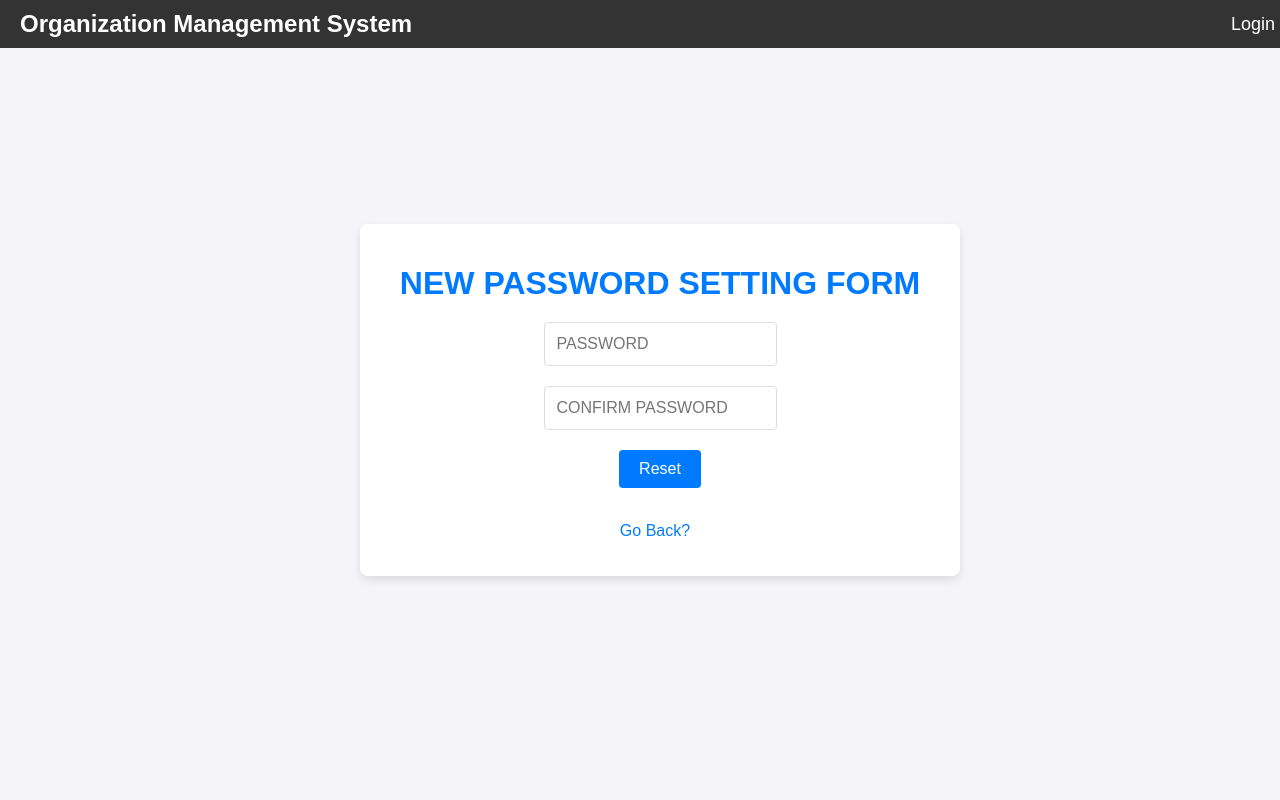
After one commit to Abipyth/organization_management, a Django app: page /set_new_pw/1/1 in a window 1280 px wide. The commit adds this page. Run offline with Django 4.2, Linux system fonts and the light colour scheme.

Commit message:
password resetting templates

```diff
--- a/templates/activate_mail.html
+++ b/templates/activate_mail.html
@@ -2,7 +2,7 @@
 
 Hi {{user.username}}
 
-Click below link to activate your Account with Homestay
+Click below link to activate your Account with Organisation_management_system
 
 http://{{domain}}{% url "activate" uidb64=uid token=token %}
 
--- a/templates/log.html
+++ b/templates/log.html
@@ -35,6 +35,7 @@
             <br>
             <center>
                 <p>Not Registered Yet? <span><a href="/signup">Register Here</a></span></p>
+                <p>Forget Password? <span><a href="/req_reset_pw">Reset</a></span></p>
             </center>
             <br>
 
--- /dev/null
+++ b/templates/set_new_pw.html
@@ -0,0 +1,42 @@
+{% load static %}
+<!DOCTYPE html>
+<html>
+<head>
+    <title>NEW PASSWORD SET</title>
+    <link rel="stylesheet" type="text/css" href="{% static 'css/styles.css' %}">
+</head>
+<body>
+    <center>
+        <div class="centered-container">
+            {% include 'nav.html' %}
+        <h1>NEW PASSWORD SETTING FORM</h1>
+
+      <!----------  <form action="/set_new_pw/<uidb64>/<token>" method="post">---------->
+         <form action="{% url 'set_new_pw' uidb64 token %}" method="post">
+            {%  csrf_token %}
+            {% include 'msg_tag.html' %}
+            <div class="row">
+                <div class="col-md-6 mb-4 d-flex align-items-center">
+                    <div class="form-outline datepicker w-100">
+                        <input type="password" name="pass1" class="form-control form-control-lg" placeholder="PASSWORD">
+                    </div>
+                </div>
+
+                <div class="col-md-6 mb-4 d-flex align-items-center">
+                    <div class="form-outline datepicker w-100">
+                        <input type="password" name="pass2" class="form-control form-control-lg" placeholder="CONFIRM PASSWORD">
+                    </div>
+                </div>
+            </div>
+
+            <div class="mt-0 pt-0">
+                <center><input class="btn btn-primary btn-lg" type="submit" value="Reset" /></center>
+            </div>
+            <br>
+        </form>
+        <p> <a href="/in"> Go Back?</a></p>
+    </div>
+    </center>
+
+</body>
+</html>
```
Also changed, not shown: templates/reset_pw_mail.html (added, +12 -0 lines), templates/reset_pw_page.html (added, +37 -0 lines).
